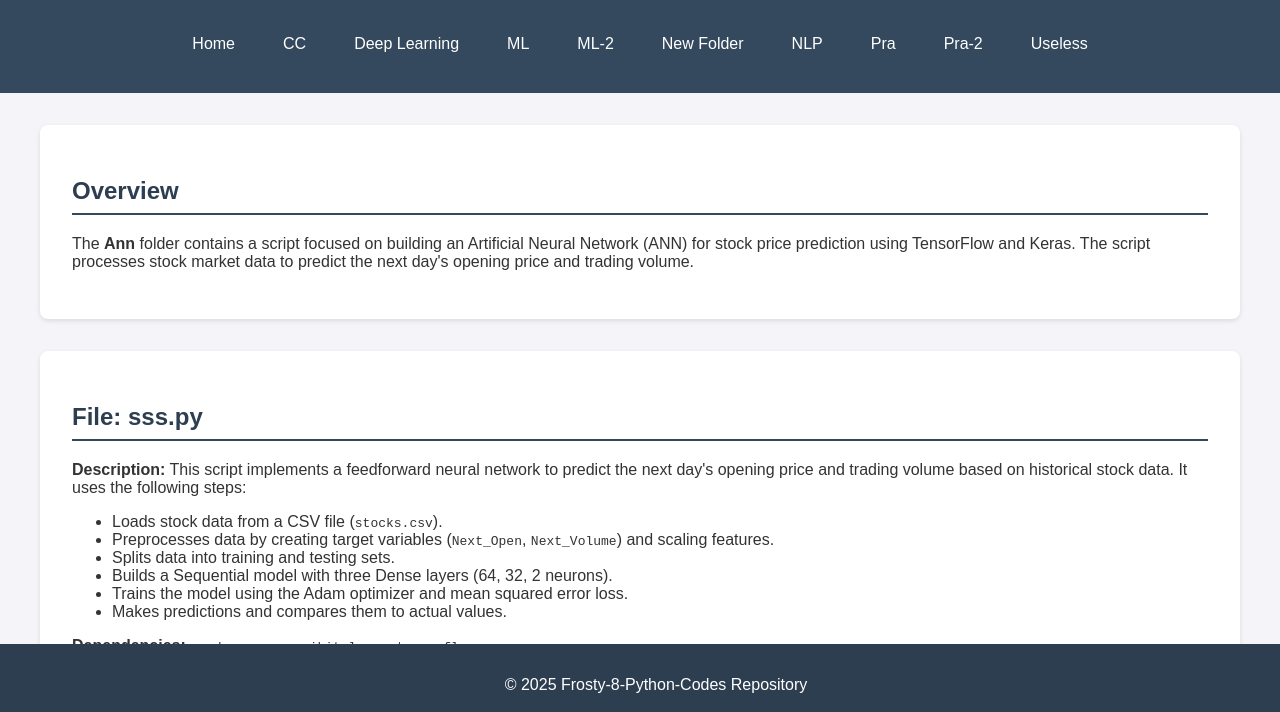
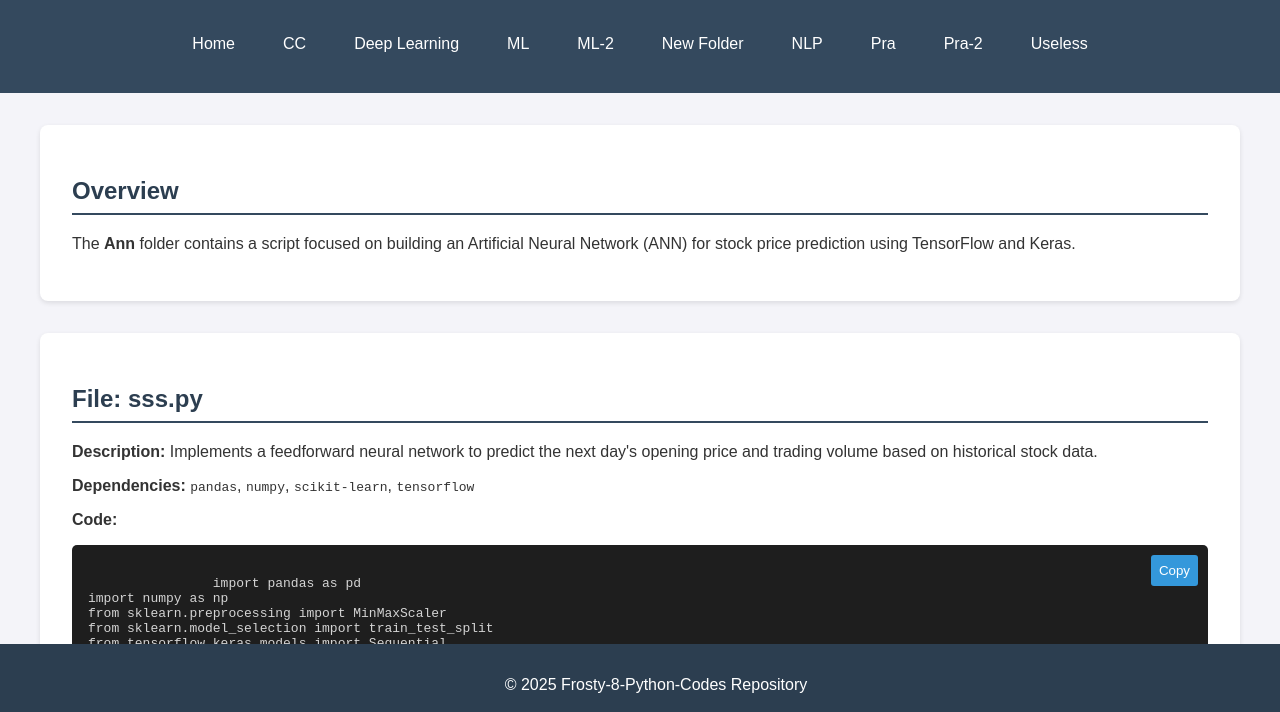
Before and after one commit to Frosty-8/Python-codes, a plain HTML site: page docs/ann.html in a window 1280 px wide. Shown: the part 74-786 px from the top of the page. Drawn offline with Linux system fonts and the light colour scheme.

Commit message:
Update ann.html

```diff
--- a/docs/ann.html
+++ b/docs/ann.html
@@ -27,21 +27,13 @@
     <div class="container">
         <section>
             <h2>Overview</h2>
-            <p>The <strong>Ann</strong> folder contains a script focused on building an Artificial Neural Network (ANN) for stock price prediction using TensorFlow and Keras. The script processes stock market data to predict the next day's opening price and trading volume.</p>
+            <p>The <strong>Ann</strong> folder contains a script focused on building an Artificial Neural Network (ANN) for stock price prediction using TensorFlow and Keras.</p>
         </section>
         <section>
             <h2>File: sss.py</h2>
-            <p><strong>Description:</strong> This script implements a feedforward neural network to predict the next day's opening price and trading volume based on historical stock data. It uses the following steps:</p>
-            <ul>
-                <li>Loads stock data from a CSV file (<code>stocks.csv</code>).</li>
-                <li>Preprocesses data by creating target variables (<code>Next_Open</code>, <code>Next_Volume</code>) and scaling features.</li>
-                <li>Splits data into training and testing sets.</li>
-                <li>Builds a Sequential model with three Dense layers (64, 32, 2 neurons).</li>
-                <li>Trains the model using the Adam optimizer and mean squared error loss.</li>
-                <li>Makes predictions and compares them to actual values.</li>
-            </ul>
+            <p><strong>Description:</strong> Implements a feedforward neural network to predict the next day's opening price and trading volume based on historical stock data.</p>
             <p><strong>Dependencies:</strong> <code>pandas</code>, <code>numpy</code>, <code>scikit-learn</code>, <code>tensorflow</code></p>
-            <p><strong>Code Snippet:</strong></p>
+            <p><strong>Code:</strong></p>
             <pre>
                 <button class="copy-btn" onclick="copyCode(this)">Copy</button>
                 import pandas as pd
@@ -52,37 +44,33 @@ from tensorflow.keras.models import Sequential
 from tensorflow.keras.layers import Dense
 
 data = pd.read_csv('stocks.csv')
-
 data['Next_Open'] = data['Open'].shift(-1)
 data['Next_Volume'] = data['Volume'].shift(-1)
-
 data = data.dropna()
 
-X = data[['Open','High','Low','Close','Volume']].values
-y = data[['Next_Open','Next_Volume']].values
+X = data[['Open', 'High', 'Low', 'Close', 'Volume']].values
+y = data[['Next_Open', 'Next_Volume]].values
 
 scaler_x = MinMaxScaler()
 scaler_y = MinMaxScaler()
-
 X = scaler_x.fit_transform(X)
 y = scaler_y.fit_transform(y)
 
-X_train,X_test,y_train,y_test = train_test_split(X,y,test_size=0.2,random_state=42)
+X_train, X_test, y_train, y_test = train_test_split(X, y, test_size=0.2, random_state=42)
 
-model=Sequential([
-    Dense(64,activation='relu',input_dim=X_train.shape[1]),
-    Dense(32,activation='relu'),
-    Dense(2,activation='linear')
+model = Sequential([
+    Dense(64, activation='relu', input_dim=X_train.shape[1]),
+    Dense(32, activation='relu'),
+    Dense(2, activation='linear')
 ])
 
-model.compile(optimizer='adam',loss='mse',metrics=['mae'])
-
-history = model.fit(X_train,y_train,epochs=50,batch_size=1,validation_split=0,verbose=1)
+model.compile(optimizer='adam', loss='mse', metrics=['mae'])
+history = model.fit(X_train, y_train, epochs=50, batch_size=1, validation_split=0.2, verbose=1)
             </pre>
         </section>
     </div>
     <footer>
-        <p>&copy; 2025 Frosty-8-Python-Codes Repository</p>
+        <p>© 2025 Frosty-8-Python-Codes Repository</p>
     </footer>
     <script>
         function copyCode(button) {
```
